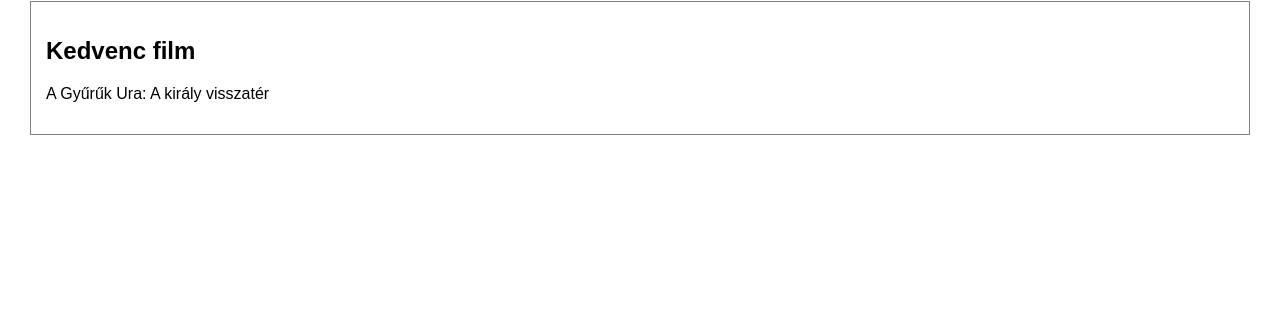
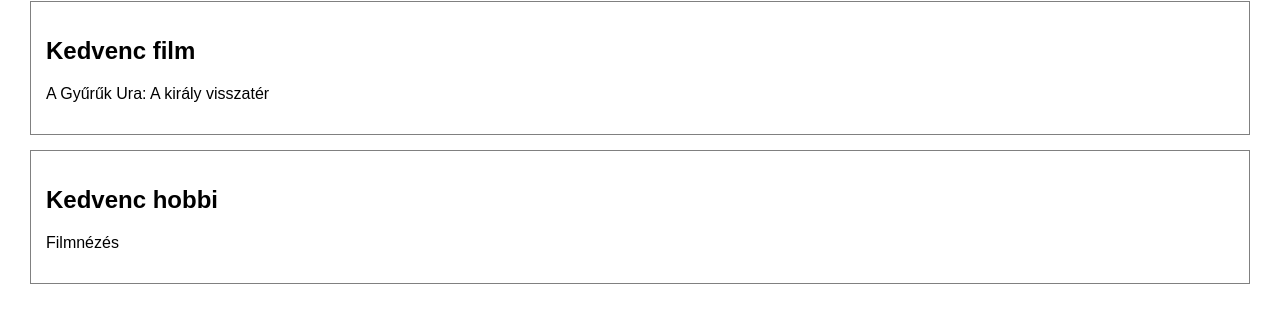
Before and after one commit to szaszdavidsandor/kedvenceim-weboldal, a plain HTML site: page index.html in a window 1280 px wide. Shown: the part 87-410 px from the top of the page. Drawn offline with Linux system fonts and the light colour scheme.

Commit message:
Hobbi szekció hozzáadása

```diff
--- a/index.html
+++ b/index.html
@@ -15,5 +15,10 @@
         </p>
     </section>
 
+    <section>
+        <h2>Kedvenc hobbi</h2>
+        <p>Filmnézés</p>
+    </section>
+
 </body>
 </html>
```
